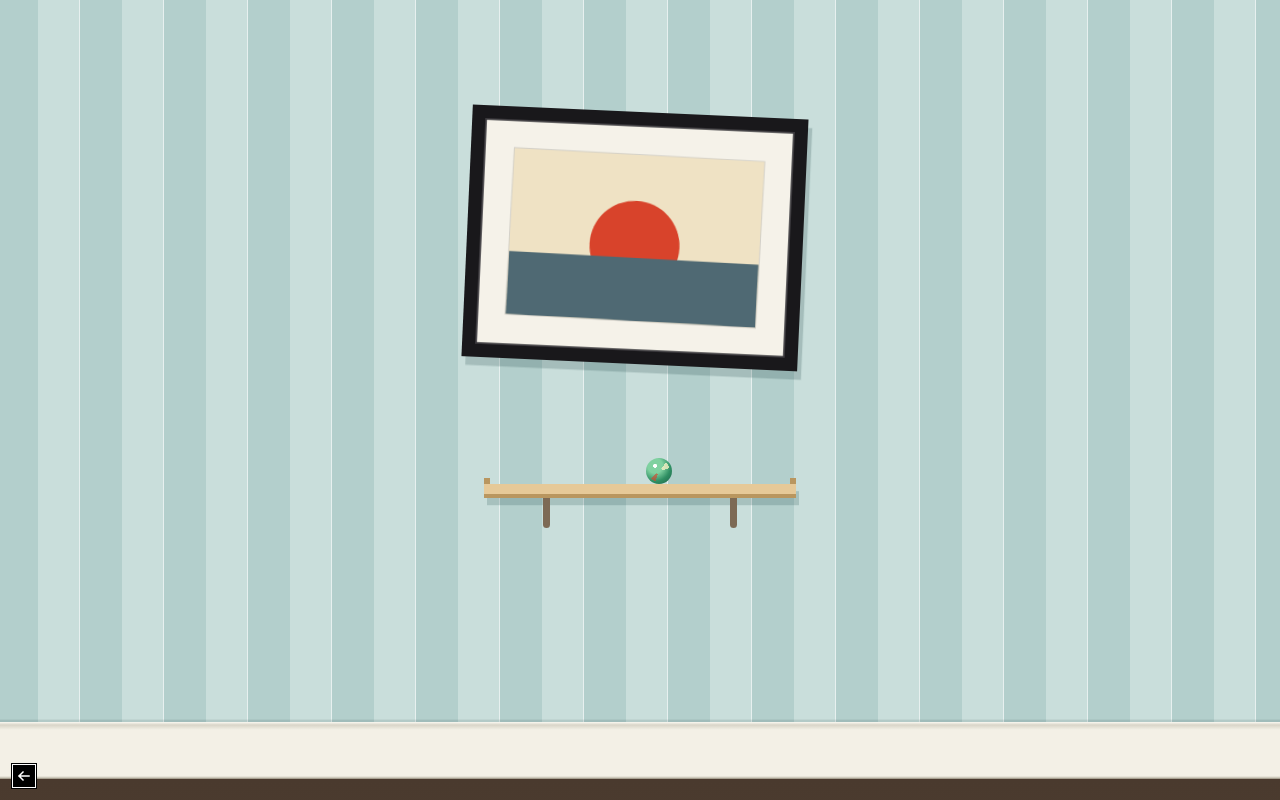
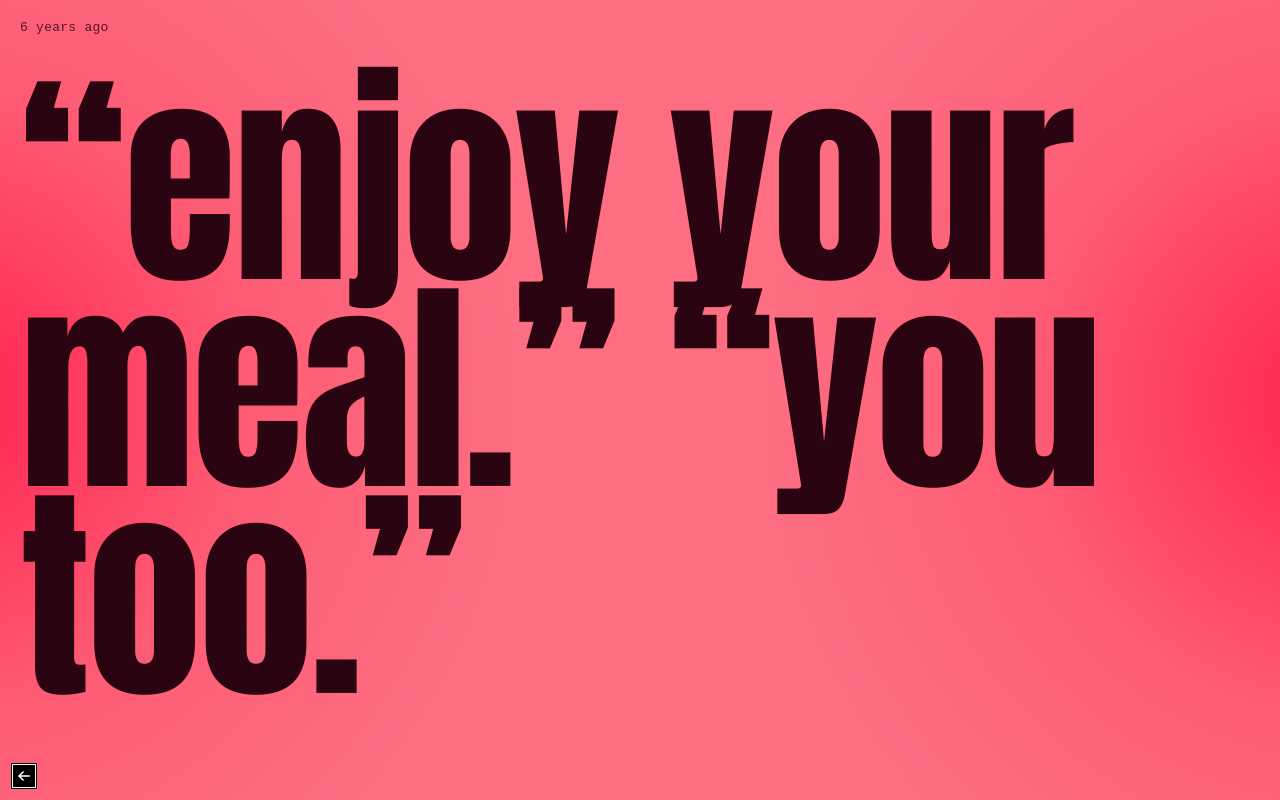
Before and after one commit to clickblipclick/lllllllllllllllllllllllll, a website: page index.html in a window 1280 px wide. Drawn offline with Linux system fonts and the light colour scheme.

Commit message:
Iteration 14: You too
Co-Authored-By: Claude Fable 5.2 <noreply@anthropic.com>
Claude-Session: https://claude.ai/code/session_015eTT1JTemmq9WtkoWdr25y

```diff
--- /dev/null
+++ b/14/style.css
@@ -0,0 +1,74 @@
+:root { --flush: 0; }
+* { box-sizing: border-box; margin: 0; padding: 0; }
+html, body { height: 100%; overflow: hidden; }
+body {
+  background: #f3f2ec;
+  color: #2a0410;
+  touch-action: none;
+  -webkit-user-select: none;
+  user-select: none;
+  -webkit-tap-highlight-color: transparent;
+  cursor: default;
+}
+.cheek {
+  position: fixed;
+  top: 50%;
+  width: 90vmax;
+  height: 90vmax;
+  margin-top: -45vmax;
+  border-radius: 50%;
+  background: radial-gradient(closest-side, rgba(255, 20, 70, .85), rgba(255, 60, 90, .35) 55%, rgba(255, 80, 100, 0));
+  opacity: var(--flush);
+  pointer-events: none;
+}
+.cheek.left { left: -50vmax; }
+.cheek.right { right: -50vmax; }
+main {
+  position: fixed;
+  inset: 0;
+  display: flex;
+  flex-direction: column;
+  padding: 18px 20px 68px;
+  pointer-events: none;
+}
+.ledger {
+  list-style: none;
+  flex: none;
+  height: 4.6em;
+  font: 13px/1.5 "Courier New", Courier, monospace;
+  letter-spacing: .02em;
+}
+.ledger li { opacity: 0; transition: opacity .5s; white-space: nowrap; }
+.ledger li.on { opacity: .8; }
+.room { flex: 1; min-height: 0; position: relative; }
+.blurt {
+  position: absolute;
+  left: 0; top: 0;
+  width: 100%;
+  font-family: Impact, Haettenschweiler, "Arial Narrow Bold", "Franklin Gothic Bold", sans-serif-condensed, sans-serif;
+  font-weight: 900;
+  font-synthesis: none;
+  font-stretch: condensed;
+  line-height: .9;
+  letter-spacing: -.012em;
+  text-transform: lowercase;
+  overflow-wrap: normal;
+  opacity: 0;
+  will-change: transform, opacity;
+}
+.blurt.slam { animation: slam .34s cubic-bezier(.2, .9, .3, 1) both; }
+@keyframes slam {
+  0% { transform: scale(1.22); opacity: 0; }
+  35% { transform: scale(.985) translate(-.5%, .4%); opacity: 1; }
+  60% { transform: scale(1.006) translate(.3%, -.2%); }
+  100% { transform: none; opacity: 1; }
+}
+.blurt.swat {
+  transition: transform .26s cubic-bezier(.5, 0, .9, .4), opacity .26s linear;
+  transform: translate(var(--dx, 0), var(--dy, 30%)) rotate(var(--rot, 4deg)) scale(.8);
+  opacity: 0 !important;
+}
+@media (prefers-reduced-motion: reduce) {
+  .blurt.slam { animation: none; }
+  .blurt.swat { transition: opacity .4s linear; transform: none; }
+}
--- a/index.html
+++ b/index.html
@@ -4,26 +4,18 @@
 <meta charset="utf-8">
 <meta name="viewport" content="width=device-width, initial-scale=1">
 <meta http-equiv="Content-Security-Policy" content="default-src 'none'; script-src 'self' blob: 'wasm-unsafe-eval'; style-src 'self' 'unsafe-inline'; img-src data: blob:; media-src blob:; worker-src blob:; connect-src data: blob:; base-uri 'none'; form-action 'none'">
-<title>It was fine before you touched it</title>
+<title>You too</title>
 <link rel="icon" href="data:,">
 <link rel="stylesheet" href="style.css">
 </head>
 <body>
-<div id="room">
-  <div id="paper" class="turn" tabindex="0" role="slider" aria-label="the wallpaper"></div>
-  <div id="skirt" class="turn" tabindex="0" role="slider" aria-label="the whole room"></div>
-  <div id="pic" class="turn" tabindex="0" role="slider" aria-label="the picture">
-    <i class="pivot"></i>
-    <div class="print"><b class="sun"></b><b class="sea"></b></div>
-  </div>
-  <div id="shelf" class="turn" tabindex="0" role="slider" aria-label="the shelf">
-    <i class="pivot"></i>
-    <b class="lip l"></b><b class="lip r"></b>
-    <b class="bracket l"></b><b class="bracket r"></b>
-    <div id="marble"><b></b></div>
-  </div>
-</div>
-<prev-iteration n="13"></prev-iteration>
+<div class="cheek left" aria-hidden="true"></div>
+<div class="cheek right" aria-hidden="true"></div>
+<main>
+<ol class="ledger" aria-live="polite"><li></li><li></li><li></li></ol>
+<div class="room"><p class="blurt" aria-live="assertive"></p></div>
+</main>
+<prev-iteration n="14"></prev-iteration>
 <script src="/shared/prev.js"></script>
 <script src="script.js"></script>
 </body>
--- a/script.js
+++ b/script.js
@@ -1,148 +1,171 @@
-// It was fine before you touched it.
-// Four things that can each be turned: a picture, a shelf, the wallpaper and
-// the room that holds them all. Whenever everything is level with the window
-// for a moment, something else turns out not to be. A marble on the shelf
-// reports the truth about gravity, which is measured against the window.
+// You too
+// An embarrassment is a memory kept by exactly one person.
+// Hold still and one arrives. Flinch and the next comes sooner.
+// Sit through it and it goes, and the count at the top drops to nobody.
 (() => {
   'use strict';
-  const $ = (id) => document.getElementById(id);
-  const calm = matchMedia('(prefers-reduced-motion: reduce)').matches;
-  const TOL = 0.3;          // degrees that count as level
-  const GEAR = 0.7;         // the hand is geared down so small corrections are possible
-  const LIMIT = 9;
 
-  const mk = (id, a) => ({ el: $(id), a, shown: null, anim: null, held: false });
-  const room = mk('room', 0), paper = mk('paper', 0), shelf = mk('shelf', 0), pic = mk('pic', 2.6);
-  const skirt = $('skirt'), marble = $('marble'), swirl = marble.firstElementChild;
-  const things = [pic, shelf, paper, room];
-  pic.rest = pic.a;
+  // [what you did, years ago, how many people were there]
+  const MEMORIES = [
+    ['“Enjoy your meal.” “You too.”', 6, 3],
+    ['You waved back. They were waving at the person behind you.', 9, 14],
+    ['You called the teacher Mum.', 27, 31],
+    ['You went in for the hug. It was a handshake.', 4, 2],
+    ['You replied all.', 8, 212],
+    ['You said “love you” at the end of a work call.', 3, 7],
+    ['You held the door. They were much too far away. They had to run.', 11, 2],
+    ['You laughed before the end of the story. It was not that kind of story.', 13, 5],
+    ['You pulled the door that said push. Twice.', 2, 9],
+    ['You asked when the baby was due.', 16, 4],
+    ['You clapped. The song was not over.', 19, 600],
+    ['You were still talking when the room went quiet.', 22, 40],
+    ['You said goodbye and then walked the same way as them for four minutes.', 7, 2],
+    ['You had been saying it wrong for nine years.', 5, 11],
+    ['You told the joke again, to the same people.', 1, 6],
+    ['You sang the wrong words, loudly, with conviction.', 15, 80]
+  ];
 
-  // which angle a handle turns, and what it pivots about
-  const handles = [[pic.el, pic], [shelf.el, shelf], [paper.el, paper], [skirt, room]];
-  const pivotOf = (t) => {
-    const p = t.el.querySelector(':scope > .pivot');
-    if (!p) return { x: innerWidth / 2, y: innerHeight / 2 };
-    const r = p.getBoundingClientRect();
-    return { x: r.left, y: r.top };
-  };
-  const clamp = (v, lo, hi) => Math.max(lo, Math.min(hi, v));
-  const abs = (t) => (t === room ? room.a : t.a + room.a);
+  const root = document.documentElement;
+  const blurt = document.querySelector('.blurt');
+  const room = document.querySelector('.room');
+  const lines = [...document.querySelectorAll('.ledger li')];
+  const calmMotion = matchMedia('(prefers-reduced-motion: reduce)').matches;
 
-  function animate(t, to, dur, kind) {
-    t.anim = { from: t.a, to, t: 0, dur: calm ? Math.min(dur, 0.01) : dur, kind };
+  const COLD = [243, 242, 236], HOT = [255, 86, 112];
+  const T_L1 = 1300, T_L2 = 2600, T_L3 = 3900, T_FADE = 6200, T_GONE = 11200, T_DONE = 13600, GRACE = 320;
+
+  let order = [], cursor = 0;
+  let state = 'calm';          // calm | showing
+  let shownAt = 0, lastInput = performance.now();
+  let idleLimit = 2400;
+  let heat = 0;                // what flinching leaves behind
+  let flush = 0, travelled = 0, lastXY = null, zeroed = false;
+  let current = null, last = performance.now();
+
+  function shuffle() {
+    order = MEMORIES.map((_, i) => i).slice(1);
+    for (let i = order.length - 1; i > 0; i--) {
+      const j = Math.floor(Math.random() * (i + 1));
+      [order[i], order[j]] = [order[j], order[i]];
+    }
+    if (cursor === 0) order.unshift(0); else order.push(0);
   }
 
-  // letting go: a picture never stays quite where it was put
-  function release(t, moved) {
-    t.held = false;
-    t.el.classList.remove('held'); skirt.classList.remove('held');
-    if (!moved) return;
-    if (t === pic) {
-      const slip = (pic.a - pic.rest) * 0.07 + (Math.random() - 0.5) * 0.24;
-      pic.rest = pic.a - slip;
-      animate(pic, pic.rest, 1.5, 'swing');
-    } else if (t === shelf) {
-      animate(shelf, shelf.a + (Math.random() - 0.5) * 0.1, 0.25, 'ease');
+  function fit() {
+    if (!current) return;
+    const w = room.clientWidth, h = room.clientHeight;
+    let lo = 14, hi = Math.max(w, h);
+    for (let i = 0; i < 14; i++) {
+      const mid = (lo + hi) / 2;
+      blurt.style.fontSize = mid + 'px';
+      if (blurt.scrollWidth <= w + 1 && blurt.offsetHeight <= h) lo = mid; else hi = mid;
     }
+    blurt.style.fontSize = Math.floor(lo) + 'px';
   }
 
-  handles.forEach(([el, t]) => {
-    let last = null, pv = null, moved = false, id = null;
-    el.addEventListener('pointerdown', (e) => {
-      if (id !== null) return;
-      id = e.pointerId; moved = false;
-      try { el.setPointerCapture(id); } catch (_) {}
-      pv = pivotOf(t); last = { x: e.clientX - pv.x, y: e.clientY - pv.y };
-      t.held = true; t.anim = null; el.classList.add('held');
-      e.preventDefault(); e.stopPropagation();
-    });
-    el.addEventListener('pointermove', (e) => {
-      if (e.pointerId !== id) return;
-      const cur = { x: e.clientX - pv.x, y: e.clientY - pv.y };
-      const r2 = Math.max(cur.x * cur.x + cur.y * cur.y, 90 * 90);
-      const d = (last.x * cur.y - last.y * cur.x) / r2 * 180 / Math.PI;
-      if (d) { t.a = clamp(t.a + d * GEAR, -LIMIT, LIMIT); moved = true; }
-      last = cur;
-    });
-    const up = (e) => { if (e.pointerId !== id) return; id = null; release(t, moved); };
-    el.addEventListener('pointerup', up);
-    el.addEventListener('pointercancel', up);
-    el.addEventListener('keydown', (e) => {
-      const d = (e.key === 'ArrowRight' || e.key === 'ArrowDown') ? 1 : (e.key === 'ArrowLeft' || e.key === 'ArrowUp') ? -1 : 0;
-      if (!d) return;
-      e.preventDefault();
-      t.anim = null;
-      t.a = clamp(t.a + d * (e.shiftKey ? 0.5 : 0.1), -LIMIT, LIMIT);
-      if (t === pic) pic.rest = pic.a;
-    });
-  });
+  function ago(y) { return y === 1 ? 'last year' : y + ' years ago'; }
 
-  // what goes wrong next, once everything has been put right
-  let stage = 0, levelFor = 0, wait = 1.3, lastThing = pic;
-  function disturb() {
-    const sign = Math.random() < 0.5 ? -1 : 1;
-    if (stage === 0) { animate(shelf, 1.5, 0.9, 'swing'); lastThing = shelf; }          // a bracket gives
-    else if (stage === 1) { animate(paper, -0.9, 5, 'ease'); lastThing = paper; }       // was the paper always like that
-    else if (stage === 2) { animate(room, 0.65, 7, 'ease'); lastThing = room; }         // or is it the house
-    else if (stage === 3) { pic.rest = pic.a - 0.55; animate(pic, pic.rest, 1.5, 'swing'); lastThing = pic; } // a door, somewhere
-    else {
-      const pool = things.filter((t) => t !== lastThing);
-      const t = pool[Math.floor(Math.random() * pool.length)];
-      const by = sign * (0.42 + Math.random() * 0.4);
-      if (t === pic) { pic.rest = pic.a + by; animate(pic, pic.rest, 1.5, 'swing'); }
-      else if (t === shelf) animate(shelf, shelf.a + by, 0.9, 'swing');
-      else animate(t, t.a + by, 4 + Math.random() * 4, 'ease');
-      lastThing = t;
-    }
-    stage++;
-    wait = stage < 4 ? 1.6 : 1.5 + Math.random() * 5;
+  function arrive(now) {
+    if (cursor % MEMORIES.length === 0) shuffle();
+    current = MEMORIES[order[cursor % MEMORIES.length]];
+    cursor++;
+    blurt.className = 'blurt';
+    blurt.style.cssText = '';
+    blurt.textContent = current[0];
+    fit();
+    void blurt.offsetWidth;
+    blurt.classList.add('slam');
+    blurt.style.opacity = 1;
+    lines.forEach(l => { l.className = ''; l.textContent = ''; });
+    lines[0].textContent = ago(current[1]);
+    lines[1].textContent = 'people who were there: ' + current[2].toLocaleString('en');
+    lines[2].textContent = 'people thinking about it right now: 1';
+    state = 'showing'; shownAt = now; travelled = 0; zeroed = false;
   }
 
-  // marble: position along the shelf in units, 0 at the left lip
-  const M = { x: 27, v: 0, lo: 1, hi: 52 - 4.4 - 1, roll: 0 };
-  function stepMarble(dt) {
-    const tilt = abs(shelf) * Math.PI / 180;
-    let acc = 520 * Math.sin(tilt);
-    const grip = 520 * Math.sin(0.11 * Math.PI / 180);   // below this it will not start rolling
-    if (Math.abs(M.v) < 0.05 && Math.abs(acc) < grip) { M.v = 0; return; }
-    acc -= Math.sign(M.v || acc) * grip * 0.6;
-    M.v += acc * dt; M.v *= Math.exp(-0.5 * dt);
-    let x = M.x + M.v * dt;
-    if (x < M.lo) { x = M.lo; M.v = Math.abs(M.v) > 3 ? -M.v * 0.28 : 0; }
-    if (x > M.hi) { x = M.hi; M.v = Math.abs(M.v) > 3 ? -M.v * 0.28 : 0; }
-    M.roll += (x - M.x) / 2.2;
-    M.x = x;
-    marble.style.transform = `translateX(calc(var(--u) * ${x.toFixed(3)}))`;
-    swirl.style.transform = `rotate(${M.roll.toFixed(3)}rad)`;
+  function flinch(now, dx, dy) {
+    if (state !== 'showing' || now - shownAt < GRACE) return;
+    const d = Math.hypot(dx, dy) || 1;
+    blurt.style.setProperty('--dx', (dx / d * 45).toFixed(1) + '%');
+    blurt.style.setProperty('--dy', (d === 1 && !dx && !dy ? 40 : dy / d * 45).toFixed(1) + '%');
+    blurt.style.setProperty('--rot', ((dx >= 0 ? 1 : -1) * (3 + Math.random() * 5)).toFixed(1) + 'deg');
+    blurt.classList.remove('slam');
+    blurt.classList.add('swat');
+    lines.forEach(l => l.classList.remove('on'));
+    state = 'calm';
+    heat = Math.min(6, heat + 1);
+    idleLimit = Math.max(650, idleLimit * 0.7);   // it comes back sooner
   }
-  marble.style.transform = `translateX(calc(var(--u) * ${M.x}))`;
 
-  let prev = performance.now();
+  function endured() {
+    state = 'calm';
+    lines.forEach(l => l.classList.remove('on'));
+    heat = Math.max(0, heat - 2.5);
+    idleLimit = Math.min(60000, idleLimit * 1.7 + 2500);   // and then it leaves you alone
+    lastInput = performance.now();
+  }
+
+  function input(now, dx, dy) {
+    lastInput = now;
+    flinch(now, dx || 0, dy || 0);
+  }
+
+  addEventListener('pointermove', e => {
+    const now = performance.now();
+    if (lastXY) {
+      const dx = e.clientX - lastXY[0], dy = e.clientY - lastXY[1];
+      if (state === 'showing') {
+        travelled += Math.hypot(dx, dy);
+        if (travelled > 14) input(now, dx, dy); else if (now - shownAt < GRACE) travelled = 0;
+      } else if (Math.hypot(dx, dy) > 0.5) lastInput = now;
+    }
+    lastXY = [e.clientX, e.clientY];
+  });
+  addEventListener('pointerdown', e => {
+    lastXY = [e.clientX, e.clientY];
+    input(performance.now(), e.clientX - innerWidth / 2, e.clientY - innerHeight / 2);
+  });
+  addEventListener('keydown', e => {
+    if (e.key === 'Tab' || e.metaKey || e.ctrlKey || e.altKey) return;
+    input(performance.now(), 0, 0);
+  });
+  addEventListener('wheel', e => input(performance.now(), -e.deltaX, -e.deltaY), { passive: true });
+  addEventListener('resize', fit);
+  document.addEventListener('visibilitychange', () => { lastInput = last = performance.now(); if (state === 'showing') shownAt = Math.max(shownAt, last - T_L3); });
+
   function frame(now) {
-    const dt = Math.min(0.05, (now - prev) / 1000); prev = now;
-    let busy = false;
-    for (const t of things) {
-      if (t.held) busy = true;
-      const an = t.anim;
-      if (an) {
-        busy = true;
-        an.t += dt;
-        const k = Math.min(1, an.t / an.dur);
-        if (an.kind === 'swing') {
-          const s = an.t;
-          t.a = an.to + (an.from - an.to) * Math.exp(-3.6 * s) * Math.cos(10 * s);
-        } else {
-          const e = k * k * (3 - 2 * k);
-          t.a = an.from + (an.to - an.from) * e;
-        }
-        if (k >= 1) { t.a = an.to; t.anim = null; }
+    const dt = Math.min(0.1, (now - last) / 1000);
+    last = now;
+    let target;
+
+    if (state === 'calm') {
+      heat = Math.max(0, heat - dt * 0.05);
+      target = Math.min(0.8, heat * 0.14);
+      if (now - lastInput >= idleLimit) arrive(now);
+    }
+    if (state === 'showing') {
+      const t = now - shownAt;
+      if (t > T_L1) lines[0].classList.add('on');
+      if (t > T_L2) lines[1].classList.add('on');
+      if (t > T_L3) lines[2].classList.add('on');
+      const k = Math.min(1, Math.max(0, (t - T_FADE) / (T_GONE - T_FADE)));
+      if (t > T_FADE) {
+        blurt.classList.remove('slam');
+        blurt.style.opacity = (1 - k) * (1 - k);
+        if (!calmMotion) blurt.style.transform = 'scale(' + (1 - 0.03 * k).toFixed(4) + ')';
       }
-      if (t.a !== t.shown) { t.el.style.transform = `rotate(${t.a.toFixed(3)}deg)`; t.shown = t.a; }
+      target = 1 - 0.9 * k;
+      if (k >= 1 && !zeroed) {
+        zeroed = true;
+        lines[2].textContent = 'people thinking about it right now: 0';
+      }
+      if (t > T_DONE) endured();
     }
-    stepMarble(dt);
-    const level = things.every((t) => Math.abs(abs(t)) < TOL);
-    if (!busy && level) { levelFor += dt; if (levelFor > wait) { levelFor = 0; disturb(); } }
-    else levelFor = 0;
+
+    flush += (target - flush) * Math.min(1, dt * (target > flush ? 2.2 : 0.7));
+    const c = COLD.map((v, i) => Math.round(v + (HOT[i] - v) * flush * 0.85));
+    document.body.style.backgroundColor = 'rgb(' + c.join(',') + ')';
+    root.style.setProperty('--flush', flush.toFixed(3));
     requestAnimationFrame(frame);
   }
   requestAnimationFrame(frame);
--- a/style.css
+++ b/style.css
@@ -1,85 +1,74 @@
-:root { --u: min(1vw, 0.75vh); }
-html, body { margin: 0; height: 100%; overflow: hidden; background: #2b2420; }
-body { overscroll-behavior: none; }
-
-#room {
-  position: fixed; left: 50%; top: 50%;
-  width: 150vmax; height: 150vmax; margin: -75vmax 0 0 -75vmax;
-  overflow: hidden; touch-action: none;
-  -webkit-user-select: none; user-select: none; -webkit-tap-highlight-color: transparent;
+:root { --flush: 0; }
+* { box-sizing: border-box; margin: 0; padding: 0; }
+html, body { height: 100%; overflow: hidden; }
+body {
+  background: #f3f2ec;
+  color: #2a0410;
+  touch-action: none;
+  -webkit-user-select: none;
+  user-select: none;
+  -webkit-tap-highlight-color: transparent;
+  cursor: default;
 }
-.turn { position: absolute; cursor: grab; will-change: transform; outline: none; }
-.turn.held { cursor: grabbing; }
-.turn:focus-visible { outline: calc(var(--u) * 0.5) dashed #d8432b; outline-offset: calc(var(--u) * 1); }
-.pivot { position: absolute; width: 0; height: 0; }
-
-/* wallpaper: broad duck-egg stripes with a hairline */
-#paper {
-  inset: -12%;
-  background:
-    repeating-linear-gradient(90deg, transparent 0 calc(var(--u) * 6.8), rgba(255,255,255,.55) calc(var(--u) * 6.8) calc(var(--u) * 7), transparent calc(var(--u) * 7) calc(var(--u) * 14)),
-    repeating-linear-gradient(90deg, #c9dedb 0 calc(var(--u) * 7), #b3cfcc calc(var(--u) * 7) calc(var(--u) * 14));
-  background-position: 50% 0;
+.cheek {
+  position: fixed;
+  top: 50%;
+  width: 90vmax;
+  height: 90vmax;
+  margin-top: -45vmax;
+  border-radius: 50%;
+  background: radial-gradient(closest-side, rgba(255, 20, 70, .85), rgba(255, 60, 90, .35) 55%, rgba(255, 80, 100, 0));
+  opacity: var(--flush);
+  pointer-events: none;
 }
-#paper:focus-visible { outline-offset: calc(var(--u) * -60); }
-
-/* skirting board and a strip of floor; it is the handle for the whole room */
-#skirt {
-  left: 0; right: 0; bottom: 0;
-  top: calc(50% + 50vh - var(--u) * 13);
-  top: calc(50% + 50dvh - var(--u) * 13);
-  background: linear-gradient(#fbf9f2 0, #d9d5c8 calc(var(--u) * 0.5), #f3f0e6 calc(var(--u) * 1.3), #f3f0e6 calc(var(--u) * 9), #b9b4a4 calc(var(--u) * 9.4), #4a3a2e calc(var(--u) * 9.5), #5b4636 100%);
-  box-shadow: 0 calc(var(--u) * -0.4) 0 rgba(30,60,60,.12);
+.cheek.left { left: -50vmax; }
+.cheek.right { right: -50vmax; }
+main {
+  position: fixed;
+  inset: 0;
+  display: flex;
+  flex-direction: column;
+  padding: 18px 20px 68px;
+  pointer-events: none;
 }
-
-/* the picture hangs from a nail hidden behind its top edge */
-#pic {
-  left: calc(50% - var(--u) * 28); top: calc(50% - var(--u) * 48);
-  width: calc(var(--u) * 56); height: calc(var(--u) * 42);
-  box-sizing: border-box;
-  border: calc(var(--u) * 2.2) solid #19181b;
-  background: #f5f2e9;
-  box-shadow: calc(var(--u) * 0.7) calc(var(--u) * 1.4) 0 rgba(20,60,60,.2), inset 0 0 0 calc(var(--u) * 0.3) #3a383c;
-  transform-origin: 50% 6%;
+.ledger {
+  list-style: none;
+  flex: none;
+  height: 4.6em;
+  font: 13px/1.5 "Courier New", Courier, monospace;
+  letter-spacing: .02em;
 }
-#pic .pivot { left: 50%; top: 6%; }
-.print {
-  position: absolute; inset: calc(var(--u) * 5);
-  overflow: hidden; background: #efe2c4;
-  transform: rotate(0.6deg); /* mounted like this at the framer's; nobody can reach it */
-  box-shadow: 0 0 0 calc(var(--u) * 0.15) rgba(0,0,0,.15);
+.ledger li { opacity: 0; transition: opacity .5s; white-space: nowrap; }
+.ledger li.on { opacity: .8; }
+.room { flex: 1; min-height: 0; position: relative; }
+.blurt {
+  position: absolute;
+  left: 0; top: 0;
+  width: 100%;
+  font-family: Impact, Haettenschweiler, "Arial Narrow Bold", "Franklin Gothic Bold", sans-serif-condensed, sans-serif;
+  font-weight: 900;
+  font-synthesis: none;
+  font-stretch: condensed;
+  line-height: .9;
+  letter-spacing: -.012em;
+  text-transform: lowercase;
+  overflow-wrap: normal;
+  opacity: 0;
+  will-change: transform, opacity;
 }
-.sun {
-  position: absolute; left: 50%; top: 62%;
-  width: calc(var(--u) * 15); height: calc(var(--u) * 15);
-  margin: calc(var(--u) * -9.5) 0 0 calc(var(--u) * -7.5);
-  border-radius: 50%; background: #d8432b;
+.blurt.slam { animation: slam .34s cubic-bezier(.2, .9, .3, 1) both; }
+@keyframes slam {
+  0% { transform: scale(1.22); opacity: 0; }
+  35% { transform: scale(.985) translate(-.5%, .4%); opacity: 1; }
+  60% { transform: scale(1.006) translate(.3%, -.2%); }
+  100% { transform: none; opacity: 1; }
 }
-.sea { position: absolute; left: 0; right: 0; top: 62%; bottom: 0; background: #4f6973; }
-
-/* the shelf: left bracket holds, right one is the one that gives */
-#shelf {
-  left: calc(50% - var(--u) * 26); top: calc(50% + var(--u) * 14);
-  width: calc(var(--u) * 52); height: calc(var(--u) * 2.4);
-  background: linear-gradient(#e6c998 0 70%, #b9965f 70%);
-  box-shadow: calc(var(--u) * 0.5) calc(var(--u) * 1.2) 0 rgba(20,60,60,.18);
-  transform-origin: 20% 50%;
+.blurt.swat {
+  transition: transform .26s cubic-bezier(.5, 0, .9, .4), opacity .26s linear;
+  transform: translate(var(--dx, 0), var(--dy, 30%)) rotate(var(--rot, 4deg)) scale(.8);
+  opacity: 0 !important;
 }
-#shelf::before { content: ""; position: absolute; inset: calc(var(--u) * -5) calc(var(--u) * -2) calc(var(--u) * -7); }
-#shelf .pivot { left: 20%; top: 50%; }
-.lip { position: absolute; bottom: 100%; width: calc(var(--u) * 1); height: calc(var(--u) * 1); background: #b9965f; }
-.lip.l { left: 0; } .lip.r { right: 0; }
-.bracket { position: absolute; top: 100%; width: calc(var(--u) * 1.2); height: calc(var(--u) * 5); background: #7d6a55; border-radius: 0 0 calc(var(--u) * 0.6) calc(var(--u) * 0.6); }
-.bracket.l { left: 19%; } .bracket.r { right: 19%; }
-#marble {
-  position: absolute; left: 0; bottom: 100%;
-  width: calc(var(--u) * 4.4); height: calc(var(--u) * 4.4); border-radius: 50%;
-  background: radial-gradient(circle at 35% 30%, #fff 0 7%, #7fd1a0 9% 30%, #2f8f63 62%, #1d5e45 100%);
-  overflow: hidden; pointer-events: none;
+@media (prefers-reduced-motion: reduce) {
+  .blurt.slam { animation: none; }
+  .blurt.swat { transition: opacity .4s linear; transform: none; }
 }
-#marble b {
-  position: absolute; inset: 0; border-radius: 50%;
-  background: conic-gradient(from 0deg, transparent 0 40deg, rgba(255,244,200,.75) 40deg 75deg, transparent 75deg 200deg, rgba(216,67,43,.6) 200deg 225deg, transparent 225deg);
-  -webkit-mask: radial-gradient(circle, transparent 0 18%, #000 20% 58%, transparent 60%);
-  mask: radial-gradient(circle, transparent 0 18%, #000 20% 58%, transparent 60%);
-}
```
Also changed, not shown: 14/index.html (added, +22 -0 lines), 14/script.js (added, +172 -0 lines), journal.json (+29 -0 lines).
